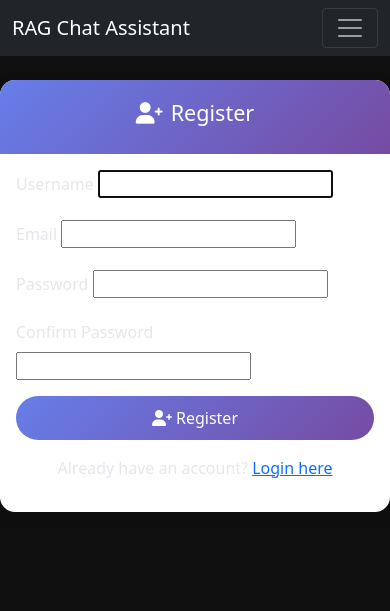
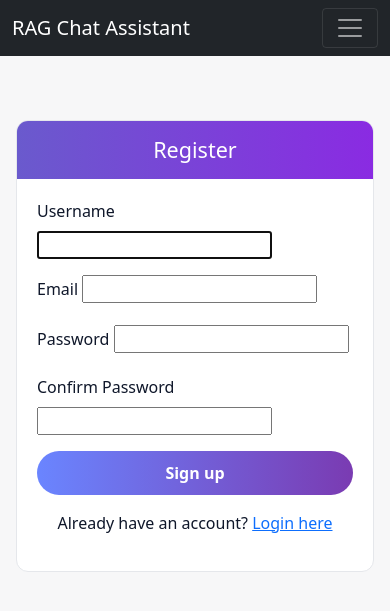
Before and after one commit to Shrvaani/RAG_Chat_Assistant_Django, a Django app: page /accounts/register/ in a window 390 px wide. Shown: the top 611 px of the page. Run offline with Django 4.2, Linux system fonts and the light colour scheme.

Commit message:
Auth pages: responsive light/dark theme via prefers-color-scheme; modern auth card and gradient header; improved form/control contrast

```diff
--- a/templates/accounts/register.html
+++ b/templates/accounts/register.html
@@ -3,13 +3,32 @@
 {% block title %}Register - RAG Chat Assistant{% endblock %}
 
 {% block content %}
-<div class="row justify-content-center">
-    <div class="col-md-6">
-        <div class="card">
-            <div class="card-header text-center">
-                <h4><i class="fas fa-user-plus me-2"></i>Register</h4>
-            </div>
-            <div class="card-body">
+<style>
+  :root { color-scheme: light dark; }
+  .auth-wrap { padding: 40px 16px; display:flex; justify-content:center; }
+  .auth-card { width: min(560px, 94vw); border-radius: 12px; overflow:hidden; border:1px solid; }
+  .auth-header { padding: 16px 20px; text-align:center; font-weight:700; }
+  .auth-body { padding: 20px; }
+  .auth-btn { width:100%; border:none; border-radius: 9999px; padding: 10px 16px; font-weight:700; color:#fff; background: linear-gradient(90deg, var(--grad-start, #6A5ACD), var(--grad-end, #8A2BE2)); }
+  @media (prefers-color-scheme: light){
+    .auth-card{ background:#ffffff; border-color:#e5e7eb; }
+    .auth-header{ background: linear-gradient(90deg, #6A5ACD, #8A2BE2); color:#fff; }
+    .form-control{ background:#ffffff; color:#0f172a; border-color:#d1d5db; }
+    .form-control::placeholder{ color:#94a3b8; }
+  }
+  @media (prefers-color-scheme: dark){
+    .auth-card{ background:#1e1f24; border-color:#2e2f33; }
+    .auth-header{ background: linear-gradient(90deg, #6A5ACD, #8A2BE2); color:#fff; }
+    .form-control{ background:#121417; color:#e5e7eb; border-color:#2e2f33; }
+    .form-control::placeholder{ color:#9ba3af; }
+  }
+</style>
+<div class="auth-wrap">
+    <div class="auth-card">
+        <div class="auth-header">
+            <h4 style="margin:0">Register</h4>
+        </div>
+        <div class="auth-body">
                 <form method="post">
                     {% csrf_token %}
                     <div class="mb-3">
@@ -40,16 +59,11 @@
                             <div class="text-danger">{{ form.password2.errors }}</div>
                         {% endif %}
                     </div>
-                    <div class="d-grid">
-                        <button type="submit" class="btn btn-primary">
-                            <i class="fas fa-user-plus me-1"></i>Register
-                        </button>
-                    </div>
+                    <button type="submit" class="auth-btn">Sign up</button>
                 </form>
                 <div class="text-center mt-3">
                     <p>Already have an account? <a href="{% url 'accounts:login' %}">Login here</a></p>
                 </div>
-            </div>
         </div>
     </div>
 </div>
--- a/templates/base.html
+++ b/templates/base.html
@@ -25,7 +25,13 @@
         {% endif %}
     {% else %}
         <style>
-          body { background: #0f0f10; color: #e5e7eb; }
+          :root { color-scheme: light dark; }
+          @media (prefers-color-scheme: light) {
+            body { background: #f7f7f8; color: #0f172a; }
+          }
+          @media (prefers-color-scheme: dark) {
+            body { background: #0f0f10; color: #e5e7eb; }
+          }
         </style>
         <nav class="navbar navbar-expand-lg navbar-dark bg-dark">
             <div class="container-fluid">
```
Also changed, not shown: templates/accounts/login.html (+27 -12 lines).
